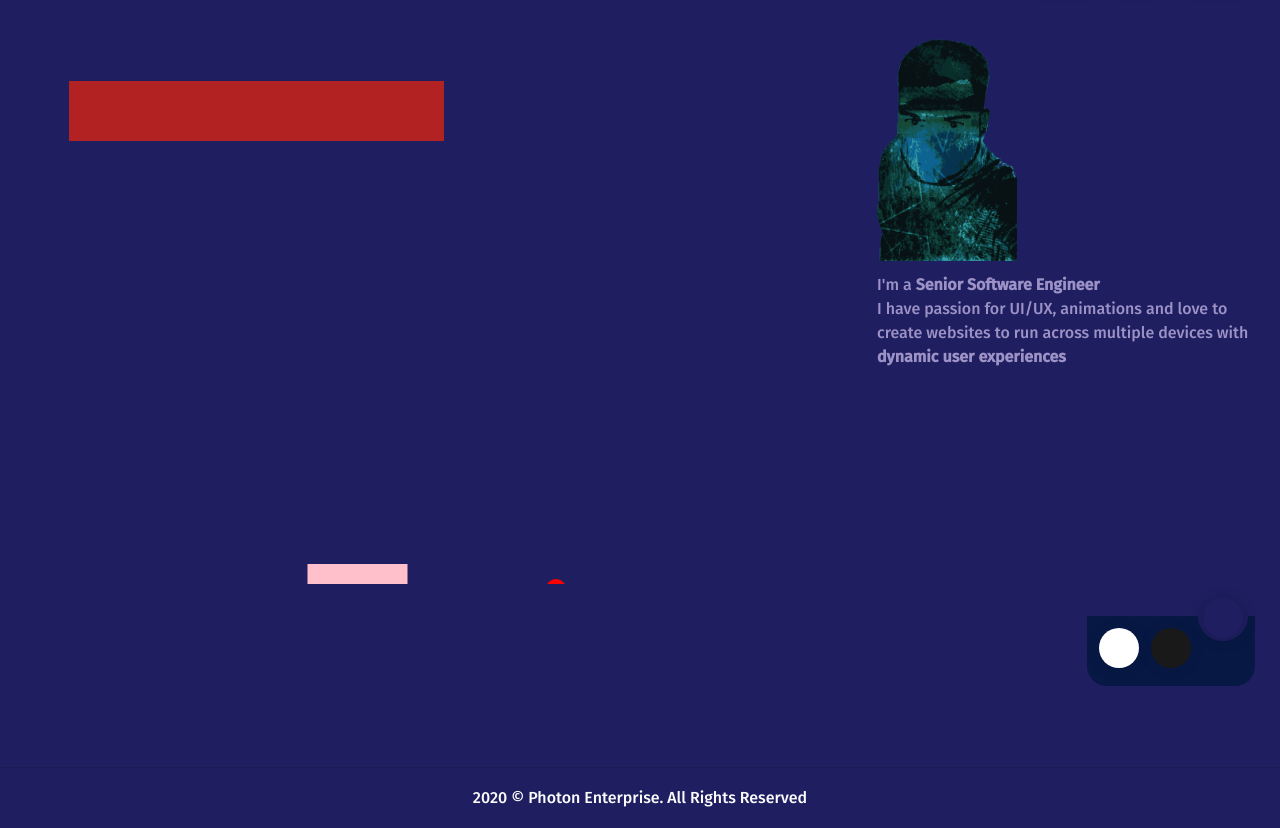
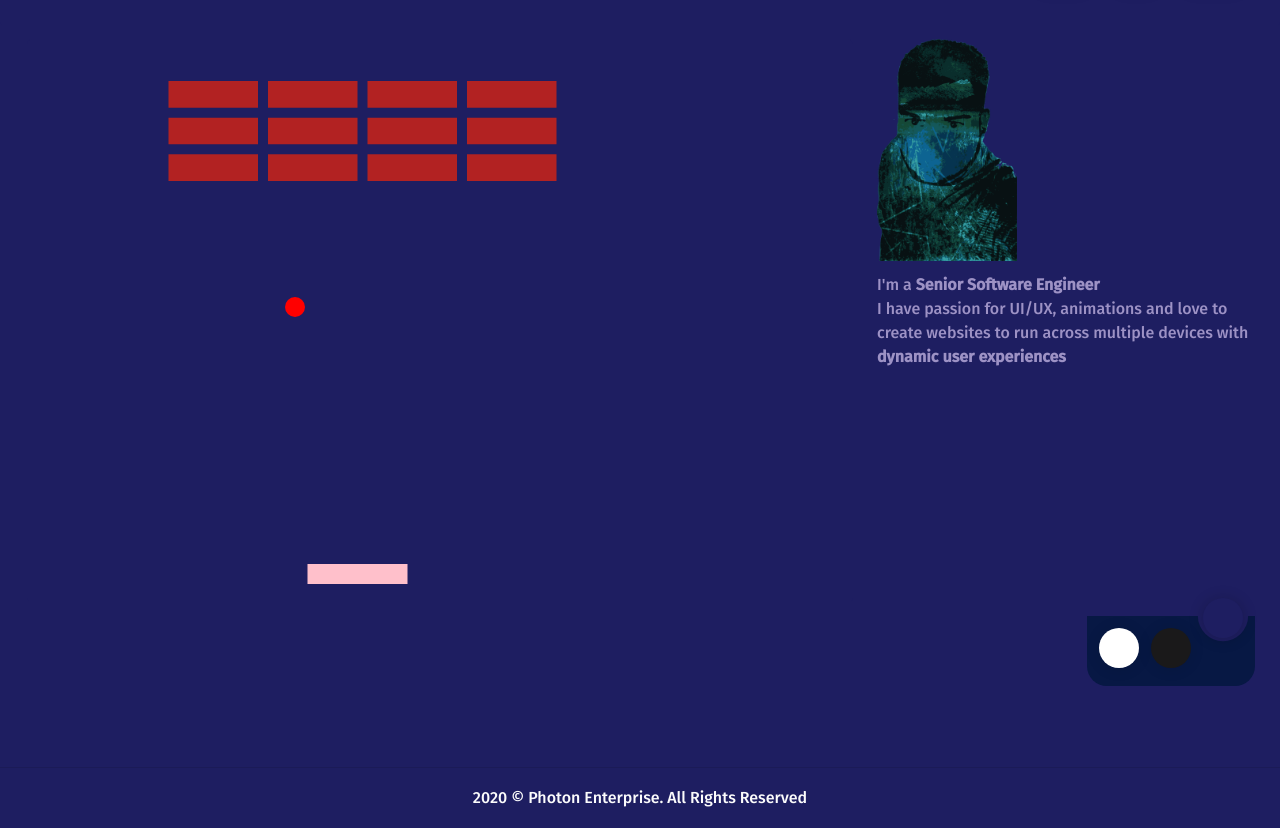
Before and after one commit to mp5maker/react-blog, a Gatsby site: page /games/breakout in a window 1280 px wide. Shown: the part 89-917 px from the top of the page. Built offline with nearby package versions, Linux system fonts and the light colour scheme; Gatsby itself is replaced by a stand-in of ours.

Commit message:
feat: add points, congratulations in the game

```diff
--- a/src/Utilities/Animation/Ball/index.js
+++ b/src/Utilities/Animation/Ball/index.js
@@ -15,6 +15,7 @@ export class AnimationBall {
         this.move = this.move.bind(this)
         this.location = this.location.bind(this)
         this.reverseY = this.reverseY.bind(this)
+        this.reverseX = this.reverseX.bind(this)
         this.getRadius = this.getRadius.bind(this)
     }
 
@@ -41,6 +42,10 @@ export class AnimationBall {
 
     reverseY() {
         this.velocityY *= -1
+    }
+
+    reverseX() {
+        this.velocityX *= -1
     }
 
     detectCollision() {
--- a/src/Utilities/Animation/Bricks/index.js
+++ b/src/Utilities/Animation/Bricks/index.js
@@ -1,3 +1,6 @@
+const ACTIVE = 1
+const INACTIVE = 0
+
 export class AnimationBricks {
     constructor({ canvas, context, color = 'firebrick' } = {}) {
         this.canvas = canvas
@@ -6,22 +9,29 @@ export class AnimationBricks {
 
         this.brickRowCount = 3
         this.brickColumnCount = 5
-        this.brickWidth = 75
-        this.brickHeight = 20
-        this.brickMarginTop = 30
-        this.brickMarginLeft = 30
-        this.bricks = []
+        this.brickWidth = this.canvas.width / 6
+        this.brickHeight = this.canvas.height  / 20
+        this.brickMarginTop = 10
+        this.brickMarginLeft = 10
+        this.brickOffsetTop = 30
+        this.brickOffsetLeft = 30
+        this.bricks = [...Array(this.brickRowCount)].map(() => Array(this.brickColumnCount).fill(
+            { x: 0, y: 0, status: ACTIVE }
+        ))
 
         this.create = this.create.bind(this)
+        this.detectCollision = this.detectCollision.bind(this)
     }
 
     create() {
         for (let rowNo = 0; rowNo < this.brickRowCount; rowNo++) {
             for (let columnNo = 0; columnNo < this.brickColumnCount; columnNo++) {
+                if (this.bricks[rowNo][columnNo].status === ACTIVE) {
                     this.context.save()
                     this.context.beginPath()
-                const brickX = (columnNo * this.brickWidth) + this.brickMarginLeft
-                const brickY = (rowNo * this.brickHeight) + this.brickMarginTop
+                    const brickX = (columnNo * (this.brickWidth + this.brickMarginLeft) + this.brickOffsetLeft)
+                    const brickY = (rowNo * (this.brickHeight + this.brickMarginTop) + this.brickOffsetTop)
+                    this.bricks[rowNo][columnNo] = { x: brickX, y: brickY, status: ACTIVE }
                     this.context.rect(
                         brickX,
                         brickY,
@@ -36,3 +46,28 @@ export class AnimationBricks {
             }
         }
     }
+
+    detectCollision({ x, y, callback = () => {} } = {}) {
+        let points = 0
+        let totalBricks = this.brickRowCount * this.brickColumnCount
+        let destroyed = 0
+        for (let rowNo = 0; rowNo < this.brickRowCount; rowNo++) {
+            for (let columnNo = 0; columnNo < this.brickColumnCount; columnNo++) {
+                const brick = this.bricks[rowNo][columnNo]
+                if (brick.status === INACTIVE) destroyed++
+                if (brick.status === ACTIVE) {
+                    const brickYLower = brick.y + this.brickHeight
+                    const brickYUpper = brick.y
+                    const brickXLeft = brick.x
+                    const brickXRight = brick.x + this.brickWidth
+                    if (y >= brickYUpper && y <= brickYLower && x >= brickXLeft && x <= brickXRight) {
+                        this.bricks[rowNo][columnNo] = { x: brick.x, y: brick.y, active: INACTIVE }
+                        callback()
+                        points++
+                    }
+                }
+            }
+        }
+        return { points, allDestroyed: totalBricks === destroyed }
+    }
+}
--- a/src/pages/games/breakout/index.js
+++ b/src/pages/games/breakout/index.js
@@ -15,11 +15,14 @@ export default function Breakout() {
     const isWidthGreaterThan767 = useMedia("(min-width: 767px)")
 
     const onAnimation = React.useCallback(({ animation }) => {
+        /* Canvas and Context */
         const canvas = animation.getCanvas()
         const context = animation.getContext()
+        /* Objects */
         const ball = new AnimationBall({ canvas, context })
         const bricks = new AnimationBricks({ canvas, context })
         paddle = new AnimationPaddle({ canvas, context })
+        let points = 0;
 
         const stage = function() {
             animation.clear()
@@ -35,11 +38,37 @@ export default function Breakout() {
             const ballRequiredX = ballX
             if (paddle.bounceOff({ x: ballRequiredX, y: ballRequiredY })) ball.reverseY()
 
+            /* Destroy Bricks */
+            const { points: newPoints, allDestroyed } = bricks.detectCollision({
+                x: ballX,
+                y: ballY,
+                callback: () =>  {
+                    ball.reverseY()
+                    ball.reverseX()
+                }
+            })
+            if (newPoints) {
+                points += newPoints
+                console.log(points)
+            }
+
+            if (allDestroyed) {
+                console.log('Winner')
+                animation.stop()
+            }
+
             /* Game Over */
-            if (ball.location().y > canvas.width) animation.stop()
+            if (ball.location().y > canvas.width) {
+                console.log('Game Over')
+                points = 0
+                animation.stop()
+            }
         }
 
+        /* Animation Logic */
         animation.setStage(stage)
+
+        /* Initialization */
         ball.create()
         bricks.create()
         paddle.init()
```
Lines whose indentation alone changed are shown as unchanged.
